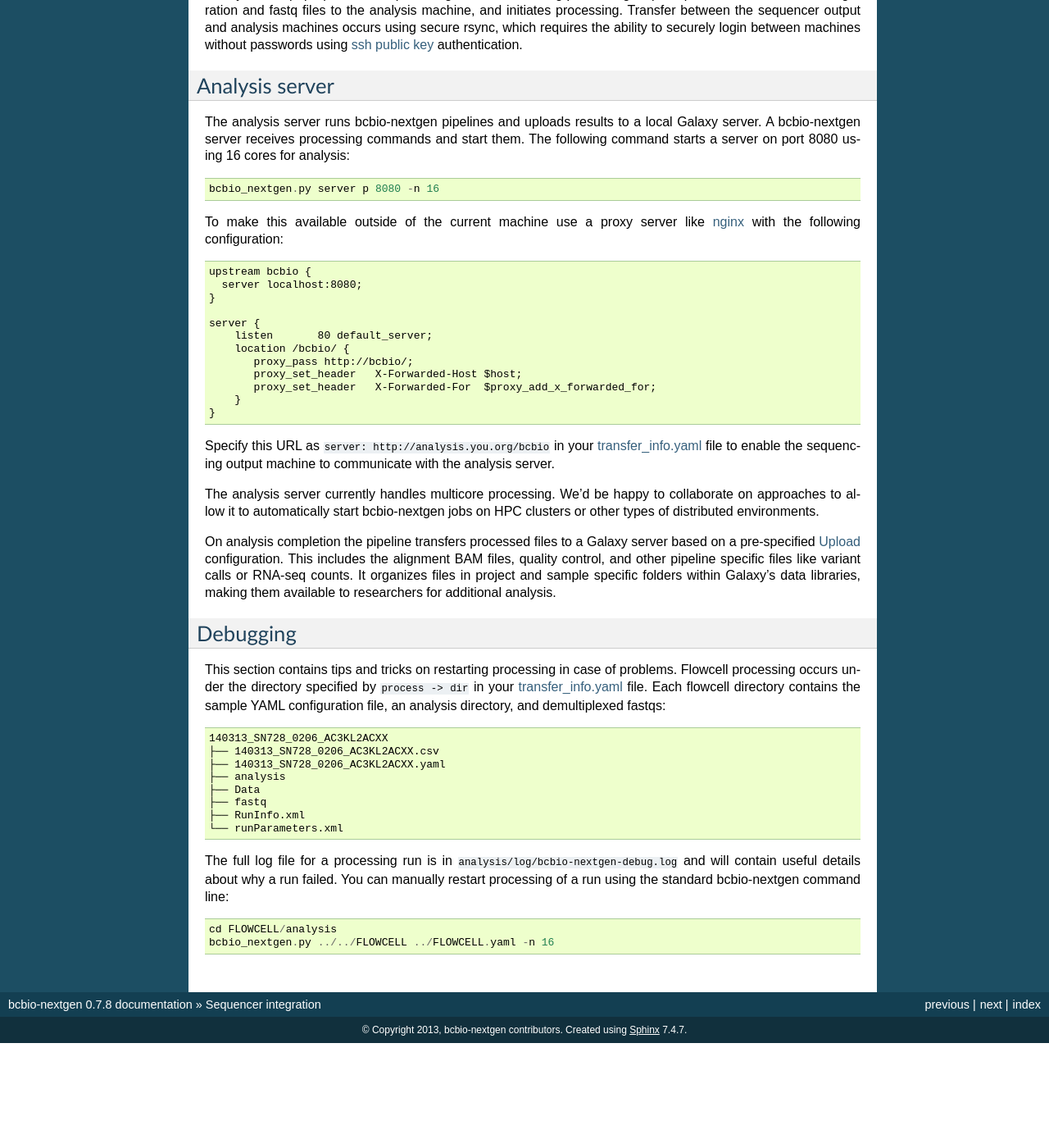
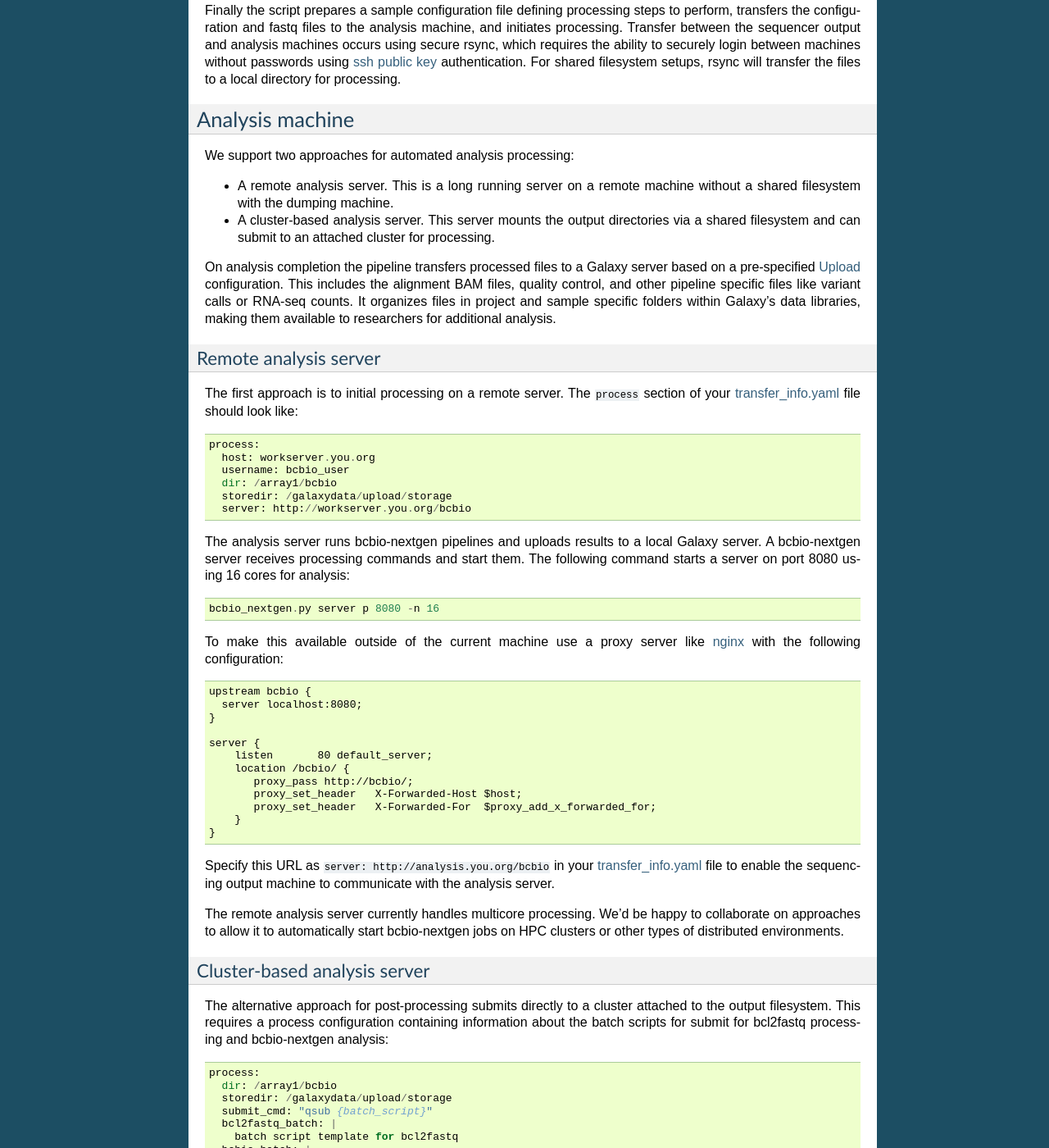
Before and after one commit to bcbio/bcbio-nextgen, a Sphinx documentation site: the page built from docs/contents/sequencer.rst, in a window 1280 px wide and 1400 px high, scrolled down 1112 px. Shown: the whole window at 82% size. Built offline with Sphinx 7.4.7, drawn with Linux system fonts in a browser that asks for light colours; before the commit the page ends 2384 px from its top, so only the background shows below that; some of the changed text lies outside the part shown.

Commit message:
Sequencer integration: support shared filesystem setups without external transfer. Enable submission of jobs directly to attached sequencing cluster #391

```diff
--- a/docs/contents/sequencer.rst
+++ b/docs/contents/sequencer.rst
@@ -31,7 +31,8 @@ A fully automated setup consists of three components:
 - An analysis machine where bcbio-nextgen analysis occurs. The cronjob on the
   sequencer output machines transfers fastq files and initiates multi-core
   processing. On completion, the analysis machine uploads results to an attached
-  Galaxy instance.
+  Galaxy instance. The analysis machine can be the same as the sequencer output
+  machine for systems with shared filesystems.
 
 Sequencer output machine
 ************************
@@ -73,14 +74,42 @@ steps to perform, transfers the configuration and fastq files to the analysis
 machine, and initiates processing. Transfer between the sequencer output and
 analysis machines occurs using secure rsync, which requires the ability to
 securely login between machines without passwords using `ssh public key`_
-authentication.
+authentication. For shared filesystem setups, rsync will transfer the files to a
+local directory for processing.
 
 .. _transfer_info.yaml: https://github.com/chapmanb/bcbio-nextgen/blob/master/config/transfer_info.yaml
 .. _bcl2fastq: http://support.illumina.com/downloads/bcl2fastq_conversion_software_184.ilmn
 .. _ssh public key: http://macnugget.org/projects/publickeys/
 
-Analysis server
-***************
+Analysis machine
+****************
+
+We support two approaches for automated analysis processing:
+
+- A remote analysis server. This is a long running server on a remote machine
+  without a shared filesystem with the dumping machine.
+- A cluster-based analysis server. This server mounts the output directories via
+  a shared filesystem and can submit to an attached cluster for processing.
+
+On analysis completion the pipeline transfers processed files to a Galaxy server
+based on a pre-specified :ref:`upload-configuration` configuration. This
+includes the alignment BAM files, quality control, and other pipeline specific
+files like variant calls or RNA-seq counts. It organizes files in project and
+sample specific folders within Galaxy's data libraries, making them available to
+researchers for additional analysis.
+
+Remote analysis server
+======================
+
+The first approach is to initial processing on a remote server. The ``process``
+section of your `transfer_info.yaml`_ file should look like::
+
+    process:
+      host: workserver.you.org
+      username: bcbio_user
+      dir: /array1/bcbio
+      storedir: /galaxydata/upload/storage
+      server: http://workserver.you.org/bcbio
 
 The analysis server runs bcbio-nextgen pipelines and uploads results to a local
 Galaxy server. A bcbio-nextgen server receives processing commands and start
@@ -110,16 +139,31 @@ Specify this URL as ``server: http://analysis.you.org/bcbio`` in your
 `transfer_info.yaml`_ file to enable the sequencing output machine to
 communicate with the analysis server.
 
-The analysis server currently handles multicore processing. We'd be happy to
+The remote analysis server currently handles multicore processing. We'd be happy to
 collaborate on approaches to allow it to automatically start bcbio-nextgen jobs
 on HPC clusters or other types of distributed environments.
 
-On analysis completion the pipeline transfers processed files to a Galaxy server
-based on a pre-specified :ref:`upload-configuration` configuration. This
-includes the alignment BAM files, quality control, and other pipeline
-specific files like variant calls or RNA-seq counts. It organizes files in
-project and sample specific folders within Galaxy's data libraries, making them
-available to researchers for additional analysis.
+Cluster-based analysis server
+=============================
+
+The alternative approach for post-processing submits directly to a cluster
+attached to the output filesystem. This requires a process configuration
+containing information about the batch scripts for submit for bcl2fastq
+processing and bcbio-nextgen analysis::
+
+    process:
+      dir: /array1/bcbio
+      storedir: /galaxydata/upload/storage
+      submit_cmd: "qsub {batch_script}"
+      bcl2fastq_batch: |
+        batch script template for bcl2fastq
+      bcbio_batch: |
+        batch script template for bcbio-nextgen processing
+
+The example `transfer_info.yaml`_ has batch script templates you can customize
+for your specific system. This provides a way to automatically prepare batch
+scripts for kicking off analyses, and supplements the IPython cluster
+integration that bcbio-nextgen provides.
 
 Debugging
 *********
```
Also changed, not shown: 4 other files.
